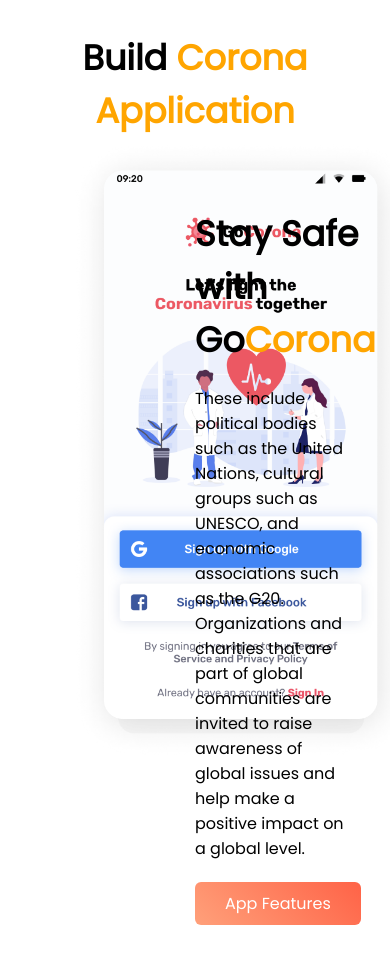
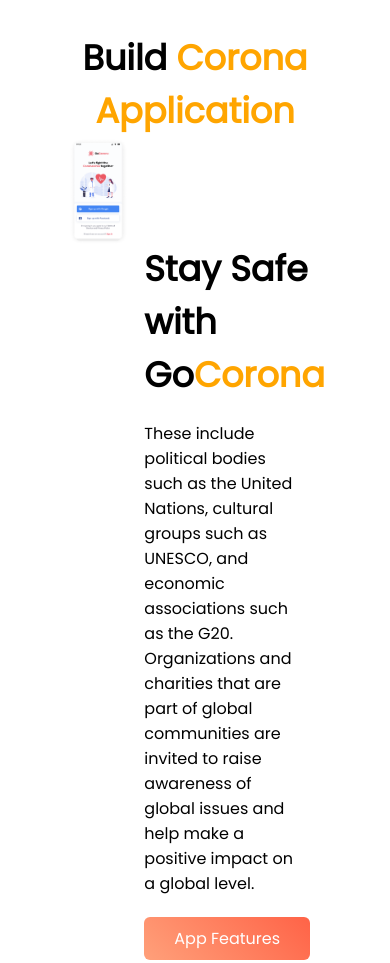
Before and after one commit to itzlutfur/developer-portfolio, a plain HTML site: page index.html in a window 390 px wide. Shown: the part 3360-4323 px from the top of the page. Drawn offline with Linux system fonts and the light colour scheme.

Commit message:
minor update responsive.css created

```diff
--- a/index.html
+++ b/index.html
@@ -5,10 +5,11 @@
     <meta charset="UTF-8">
     <meta http-equiv="X-UA-Compatible" content="IE=edge">
     <meta name="viewport" content="width=device-width, initial-scale=1.0">
-    <title>Tanvir Portfolio</title>
+    <title>Developer Portfolio</title>
     <link rel="preconnect" href="https://fonts.googleapis.com">
     <link rel="preconnect" href="https://fonts.gstatic.com" crossorigin>
     <link href="https://fonts.googleapis.com/css2?family=Poppins&display=swap" rel="stylesheet">
+    <link rel="stylesheet" href="responsive.css">
     <link rel="stylesheet" href="style.css">
 </head>
 
@@ -145,9 +146,9 @@
              -->
             <div class="container">
                 <div class="coding-img">
-                    <img src="img/pictures/app.png" alt="">
+                    <img style="width: 80%;" src="img/pictures/app.png" alt="">
                 </div>
-                <div class="para-text">
+                <div style="margin-top: 35px;" class="para-text">
                     <h1 style="font-size: 35px;" class="colorh1">Stay Safe with<br>Go<span>Corona</span></h1>
                     <p>These include political bodies such as the United Nations, cultural groups such as UNESCO, and
                         economic associations such as the G20. Organizations and charities that are part of global
```
Also changed, not shown: responsive.css (added).
